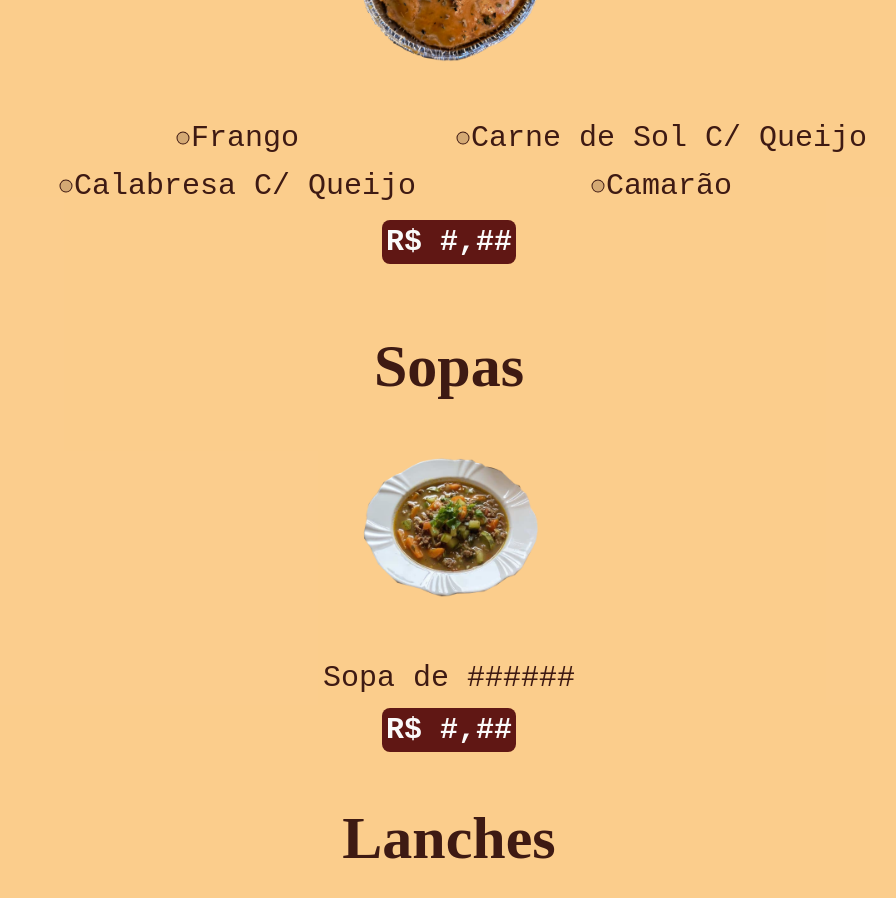
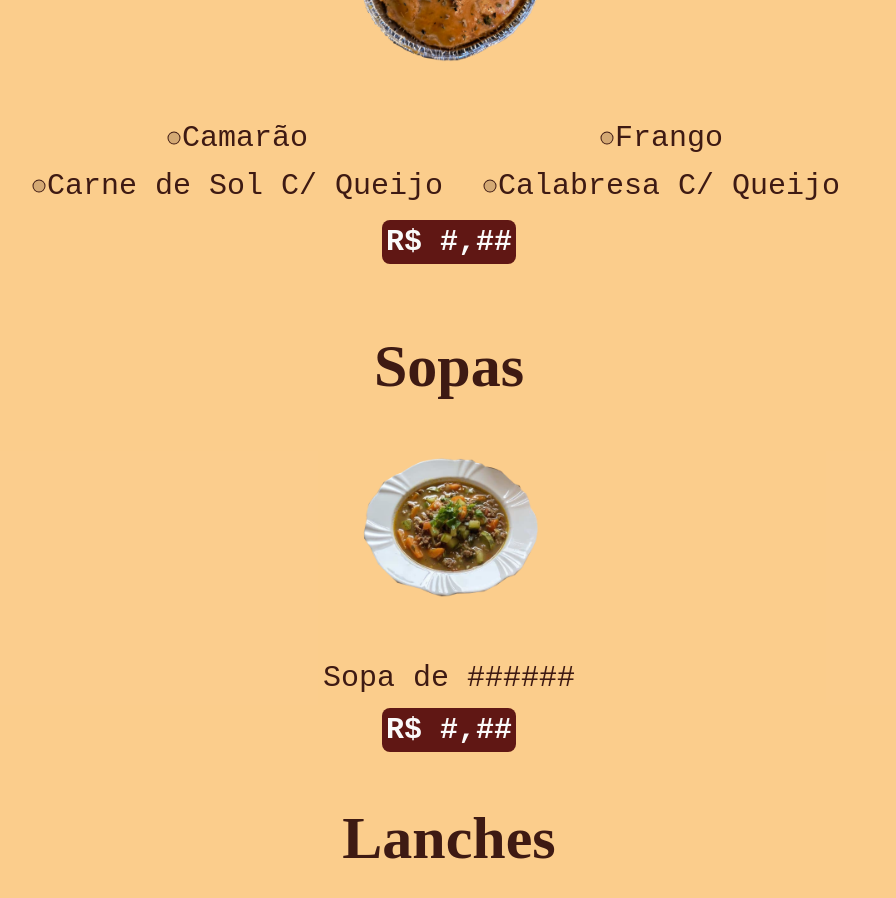
Before and after one commit to sauba/spa-comedoria-emporio-brisa, a Next.js app: page / in a window 1280 px wide. Shown: the part 820-1718 px from the top of the page, without its empty margins (191-1087 px from the left). Built offline with nearby package versions, Linux system fonts and the light colour scheme.

Commit message:
Update: Add Sopas component v2

```diff
--- a/src/components/CardapioEmpadas/index.tsx
+++ b/src/components/CardapioEmpadas/index.tsx
@@ -26,6 +26,11 @@ export default function CardapioEmpadas() {
         <div className={`grid grid-cols-2 justify-center items-center gap-3`}>
           <span className={`w-full flex text-center justify-center xl:justify-center items-center`}>
             <Circle size={16} weight="duotone" />
+            <span className={`text-xl lg:text-2xl xl:text-3xl 2xl:text-4xl font-pt-mono`}>Camarão</span>
+          </span>
+
+          <span className={`w-full flex text-center justify-center xl:justify-center items-center`}>
+            <Circle size={16} weight="duotone" />
             <span className={`text-xl lg:text-2xl xl:text-3xl 2xl:text-4xl font-pt-mono`}>Frango</span>
           </span>
 
@@ -38,11 +43,6 @@ export default function CardapioEmpadas() {
             <Circle size={16} weight="duotone" />
             <span className={`text-xl lg:text-2xl xl:text-3xl 2xl:text-4xl font-pt-mono`}>Calabresa C/ Queijo</span>
           </span>
-
-          <span className={`w-full flex text-center justify-center xl:justify-center items-center`}>
-            <Circle size={16} weight="duotone" />
-            <span className={`text-xl lg:text-2xl xl:text-3xl 2xl:text-4xl font-pt-mono`}>Camarão</span>
-          </span>
         </div>
         <span className={`w-full flex text-center justify-center xl:justify-center items-center`}>
           <span className={`text-xl lg:text-2xl xl:text-3xl 2xl:text-4xl p-1 font-pt-mono font-bold rounded-lg bg-own-brown text-zinc-50`}>R$ #,##</span>
```
